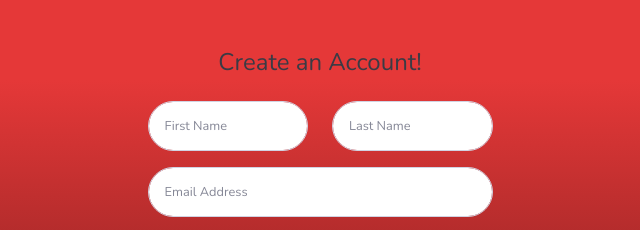
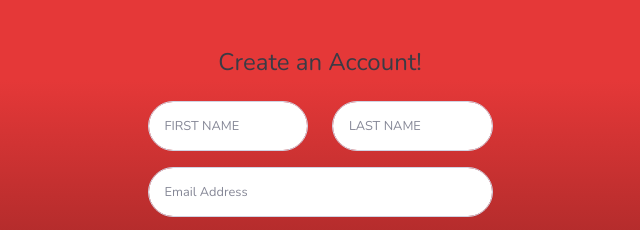
Before and after one commit to SamMartin4242/PortalTest2, a website with bundled scripts: page Admin2/startbootstrap-sb-admin-2-gh-pages (1)/startbootstrap-sb-admin-2-gh-pages/register.html in a window 1280 px wide. Shown: the top 230 px of the page, 320-960 px from the left. Built offline with nearby package versions, Linux system fonts and the light colour scheme.

Commit message:
Update placeholders for first and last name in register form

```diff
--- a/Admin2/startbootstrap-sb-admin-2-gh-pages (1)/startbootstrap-sb-admin-2-gh-pages/register.html
+++ b/Admin2/startbootstrap-sb-admin-2-gh-pages (1)/startbootstrap-sb-admin-2-gh-pages/register.html
@@ -38,11 +38,11 @@
                                 <div class="form-group row">
                                     <div class="col-sm-6 mb-3 mb-sm-0">
                                         <input type="text" class="form-control form-control-user" id="exampleFirstName"
-                                            placeholder="First Name">
+                                            placeholder="FIRST NAME">
                                     </div>
                                     <div class="col-sm-6">
                                         <input type="text" class="form-control form-control-user" id="exampleLastName"
-                                            placeholder="Last Name">
+                                            placeholder="LAST NAME">
                                     </div>
                                 </div>
                                 <div class="form-group">
```
